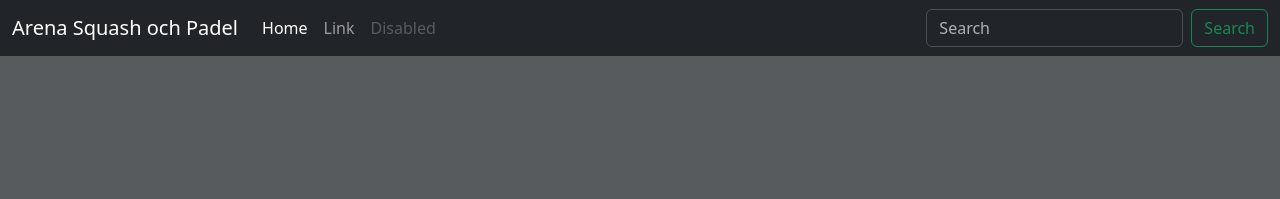
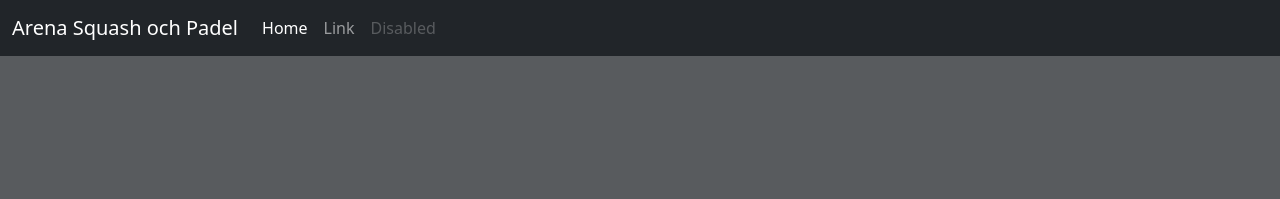
Before and after one commit to Arenasop/arenasop.github.io, a Jekyll site: the page built from index.html, in a window 1280 px wide. Shown: the top 199 px of the page. Built offline with Jekyll 4.4.1, drawn with Linux system fonts in a browser that asks for light colours; comment, search, counter and statistics services are not loaded.

Commit message:
remove search field

```diff
--- a/_layouts/default.html
+++ b/_layouts/default.html
@@ -9,9 +9,6 @@
     <meta name="author" content="Mark Otto, Jacob Thornton, and Bootstrap contributors">
     <meta name="generator" content="Hugo 0.122.0">
     <title>{{ page.title }} - {{ site.title }}</title>
-
-
-    <link rel="stylesheet" href="https://cdn.jsdelivr.net/npm/@docsearch/css@3">
 
 <link href="https://cdn.jsdelivr.net/npm/bootstrap@5.3.3/dist/css/bootstrap.min.css" rel="stylesheet" integrity="sha384-QWTKZyjpPEjISv5WaRU9OFeRpok6YctnYmDr5pNlyT2bRjXh0JMhjY6hW+ALEwIH" crossorigin="anonymous">
 
@@ -180,10 +177,6 @@
             <a class="nav-link disabled" aria-disabled="true">Disabled</a>
           </li>
         </ul>
-        <form class="d-flex" role="search">
-          <input class="form-control me-2" type="search" placeholder="Search" aria-label="Search">
-          <button class="btn btn-outline-success" type="submit">Search</button>
-        </form>
       </div>
     </div>
   </nav>
```
